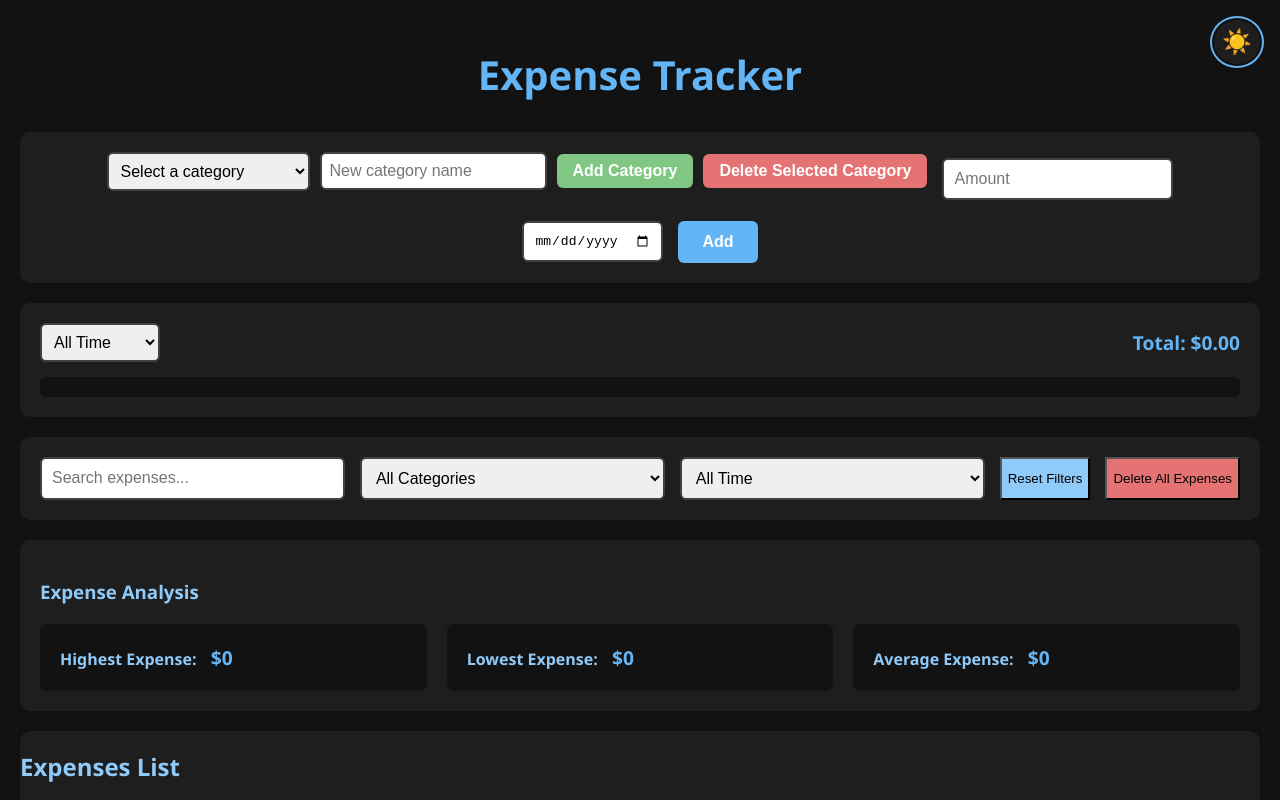
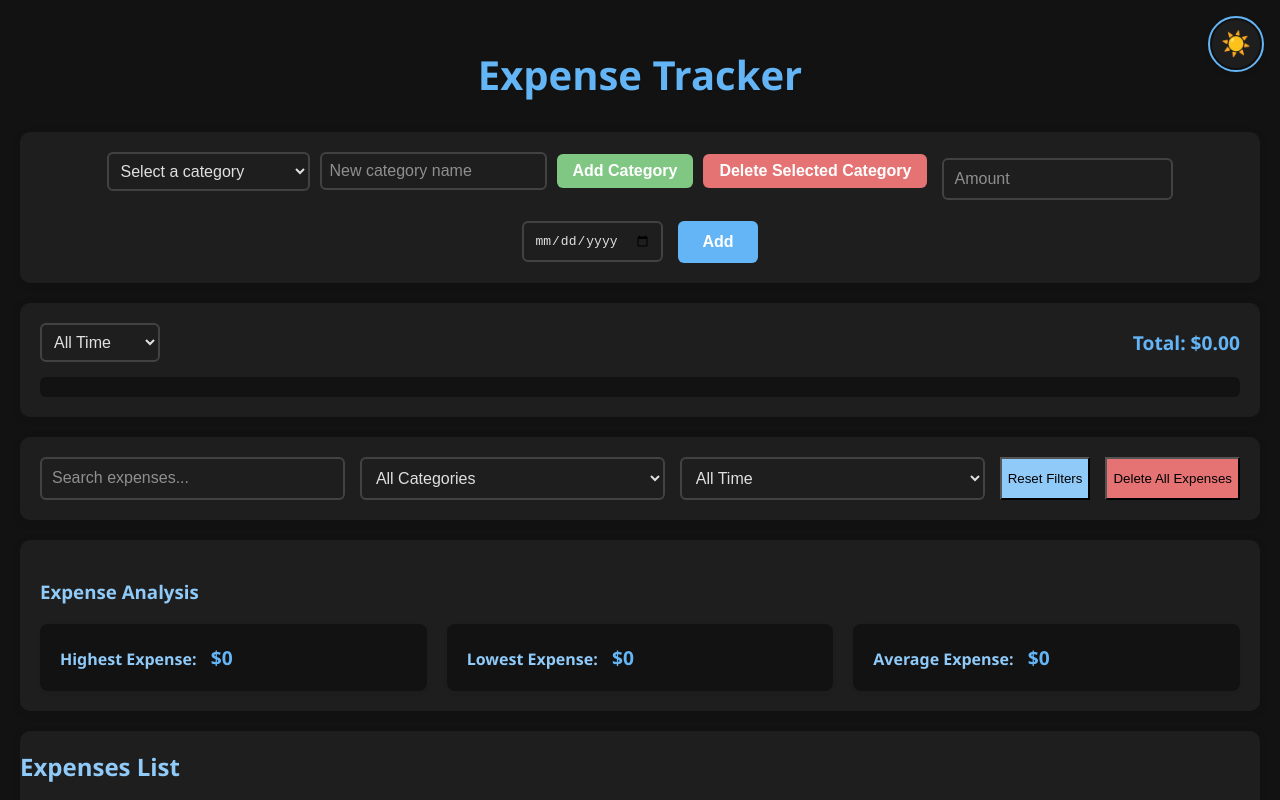
Before and after one commit to vibhutidureja/Expense-tracker, a plain HTML site: page index.html in a window 1280 px wide. Both pictures are taken after a click on the button "Toggle dark/light mode". Shown: the top 800 px of the page. Drawn offline with Linux system fonts and the light colour scheme.

Commit message:
Updated UI and features for Expense Tracker

```diff
--- a/index.html
+++ b/index.html
@@ -10,7 +10,7 @@
 </head>
 <body>
     <div class="theme-toggle">
-        <button id="theme-toggle-btn">🌙</button>
+        <button id="theme-toggle-btn" title="Toggle dark/light mode">🌙</button>
     </div>
     <h1>Expense Tracker</h1>
     <div class="input-section">
--- a/script.js
+++ b/script.js
@@ -2,23 +2,30 @@ document.addEventListener('DOMContentLoaded', function() {
     // Dark mode functionality
     const themeToggleBtn = document.getElementById('theme-toggle-btn');
     const prefersDarkScheme = window.matchMedia('(prefers-color-scheme: dark)');
+
+    // Get saved theme preference or use system preference
+    const savedTheme = localStorage.getItem('theme');
+    const initialTheme = savedTheme || (prefersDarkScheme.matches ? 'dark' : 'light');
 
     function updateThemeIcon(isDark) {
         themeToggleBtn.textContent = isDark ? '☀️' : '🌙';
     }
 
     function setTheme(isDark) {
-        document.documentElement.setAttribute('data-theme', isDark ? 'dark' : 'light');
+        const theme = isDark ? 'dark' : 'light';
+        document.documentElement.setAttribute('data-theme', theme);
+        localStorage.setItem('theme', theme);
         updateThemeIcon(isDark);
     }
 
-    // Initialize theme based on system preference
-    setTheme(prefersDarkScheme.matches);
-    updateThemeIcon(prefersDarkScheme.matches);
+    // Initialize theme
+    setTheme(initialTheme === 'dark');
 
     // Listen for system theme changes
     prefersDarkScheme.addEventListener('change', (e) => {
-        setTheme(e.matches);
+        if (!localStorage.getItem('theme')) { // Only follow system preference if no user preference is set
+            setTheme(e.matches);
+        }
     });
 
     // Toggle theme on button click
--- a/style.css
+++ b/style.css
@@ -7,6 +7,7 @@
     --card-background: #ffffff;
     --text-color: #333333;
     --border-color: #e0e0e0;
+    --transition-duration: 0.3s;
 }
 
 /* Dark mode variables */
@@ -406,13 +407,53 @@ table td:nth-child(3) {
     border: none;
     font-size: 24px;
     cursor: pointer;
-    padding: 8px;
+    padding: 12px;
     border-radius: 50%;
     background-color: var(--card-background);
-    box-shadow: 0 2px 5px rgba(0,0,0,0.2);
-    transition: transform 0.3s ease;
+    box-shadow: 0 2px 10px rgba(0,0,0,0.2);
+    transition: all var(--transition-duration) ease;
+    display: flex;
+    align-items: center;
+    justify-content: center;
+    width: 48px;
+    height: 48px;
 }
 
 #theme-toggle-btn:hover {
     transform: scale(1.1);
+    box-shadow: 0 4px 15px rgba(0,0,0,0.3);
 }
+
+/* Add smooth transitions for theme changes */
+body, .input-section, .filter-section, .expense-analysis,
+.expenses-list, .period-summary, .category-summary-item,
+.analysis-item, table, th, td {
+    transition: background-color var(--transition-duration) ease,
+                color var(--transition-duration) ease,
+                border-color var(--transition-duration) ease;
+}
+
+/* Improve dark mode table styling */
+[data-theme="dark"] table {
+    border-color: var(--border-color);
+}
+
+[data-theme="dark"] th {
+    background-color: var(--secondary-color);
+}
+
+[data-theme="dark"] tr:hover {
+    background-color: rgba(255, 255, 255, 0.05);
+}
+
+/* Improve dark mode input fields */
+[data-theme="dark"] input,
+[data-theme="dark"] select {
+    background-color: var(--card-background);
+    color: var(--text-color);
+    border-color: var(--border-color);
+}
+
+[data-theme="dark"] input::placeholder {
+    color: rgba(255, 255, 255, 0.5);
+}
```
